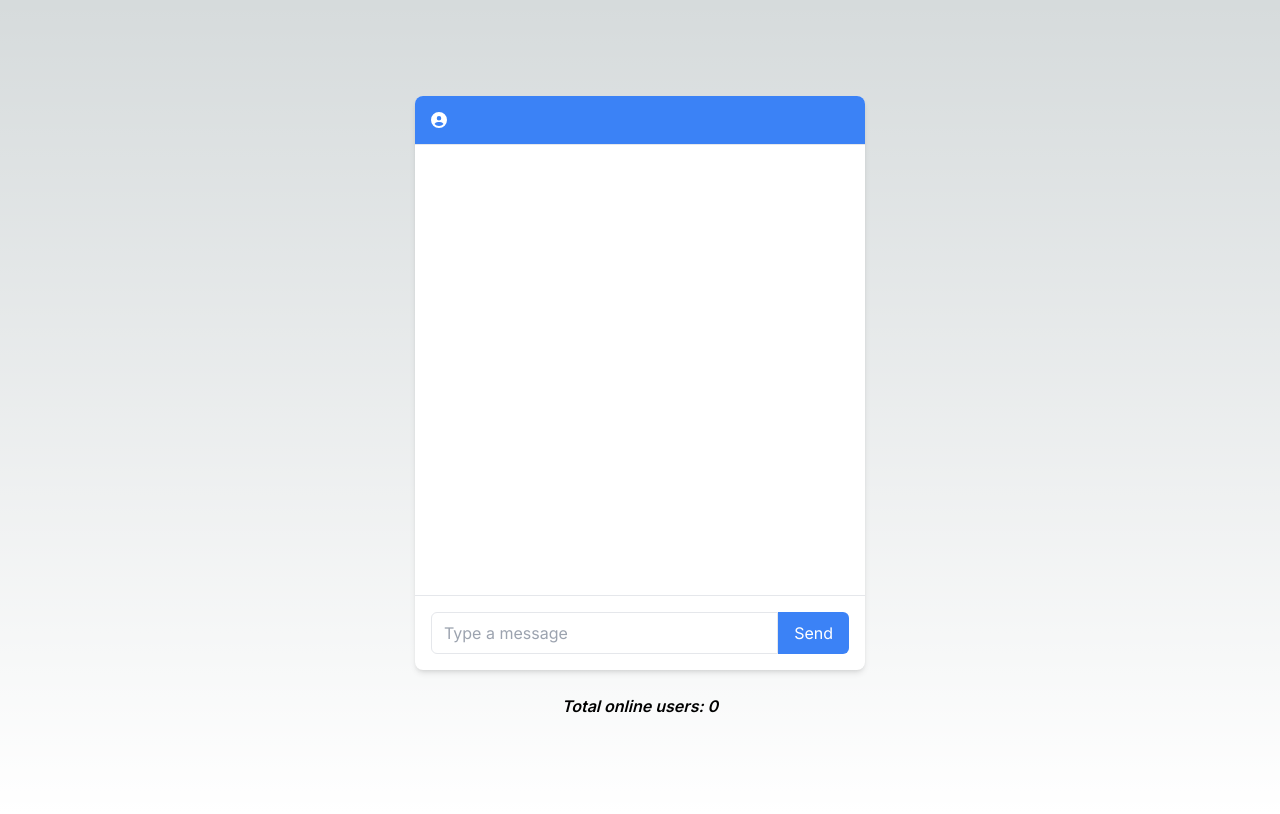
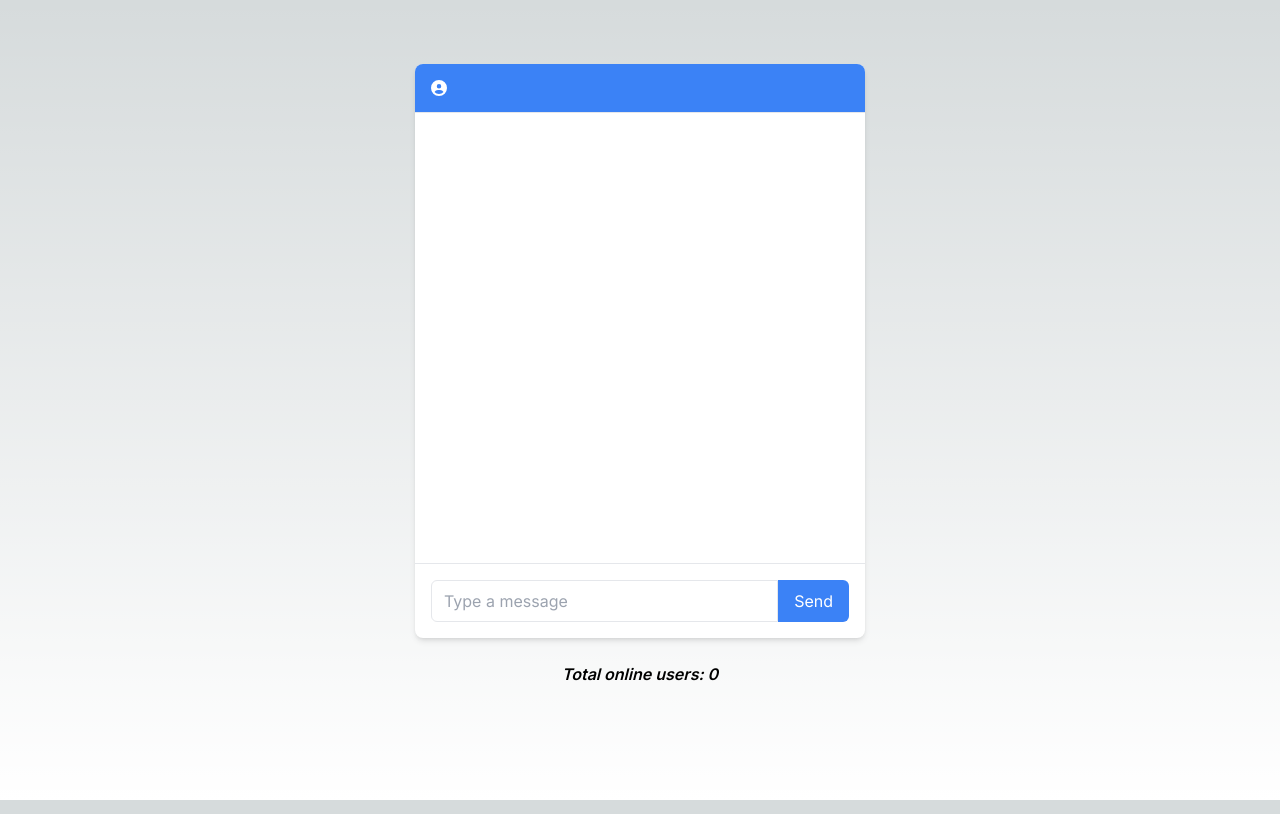
Before and after one commit to asharimh97/f300e337, a Next.js app: page / in a window 1280 px wide. Built offline with nearby package versions, Linux system fonts and the light colour scheme; no server answers.

Commit message:
feat: update page

```diff
--- a/src/app/page.tsx
+++ b/src/app/page.tsx
@@ -18,7 +18,7 @@
   }, [connected]);
 
   return (
-    <main className="flex min-h-screen flex-col items-center justify-between p-24">
+    <main className="flex min-h-screen flex-col items-center justify-between p-16">
       <UserContext.Provider value={username}>
         <Chatbox />
       </UserContext.Provider>
```
